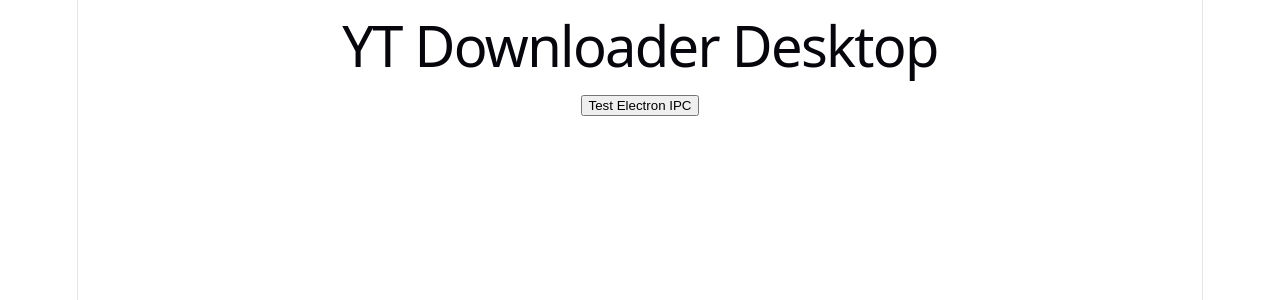
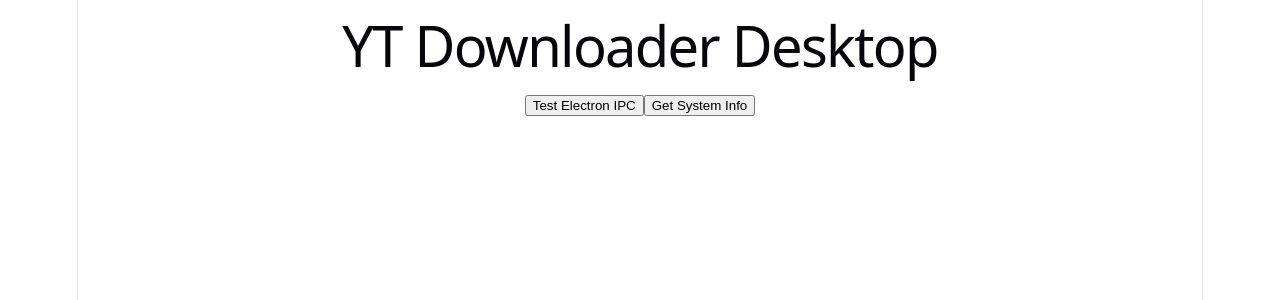
Before and after one commit to zayvenlabs/yt-downloader-desktop, a React (Vite) app: page / in a window 1280 px wide. Shown: the top 300 px of the page. Built offline with nearby package versions, Linux system fonts and the light colour scheme.

Commit message:
Add local system info IPC test

```diff
--- a/electron/preload.cjs
+++ b/electron/preload.cjs
@@ -2,4 +2,5 @@ const { contextBridge, ipcRenderer } = require("electron");
 
 contextBridge.exposeInMainWorld("electronAPI", {
   ping: () => ipcRenderer.invoke("app:ping"),
+  getSystemInfo: () => ipcRenderer.invoke("app:get-system-info"),
 });
--- a/src/App.tsx
+++ b/src/App.tsx
@@ -1,23 +1,42 @@
 import { useState } from "react";
 import "./App.css";
 
+type SystemInfo = {
+  platform: string;
+  arch: string;
+  node: string;
+  electron: string;
+  homeDir: string;
+};
+
 function App() {
   const [message, setMessage] = useState("");
+  const [systemInfo, setSystemInfo] = useState<SystemInfo | null>(null);
 
   async function handlePing() {
     const response = await window.electronAPI.ping();
     setMessage(`${response.message} - ${response.timestamp}`);
   }
 
+  async function handleSystemInfo() {
+    const response = await window.electronAPI.getSystemInfo();
+    setSystemInfo(response);
+  }
+
   return (
     <main>
       <h1>YT Downloader Desktop</h1>
 
-      <button onClick={handlePing}>
-        Test Electron IPC
-      </button>
+      <button onClick={handlePing}>Test Electron IPC</button>
+      <button onClick={handleSystemInfo}>Get System Info</button>
 
       {message && <p>{message}</p>}
+
+      {systemInfo && (
+        <pre>
+          {JSON.stringify(systemInfo, null, 2)}
+        </pre>
+      )}
     </main>
   );
 }
```
Also changed, not shown: electron/main.cjs (+11 -0 lines), src/vite-env.d.ts (+7 -0 lines).
